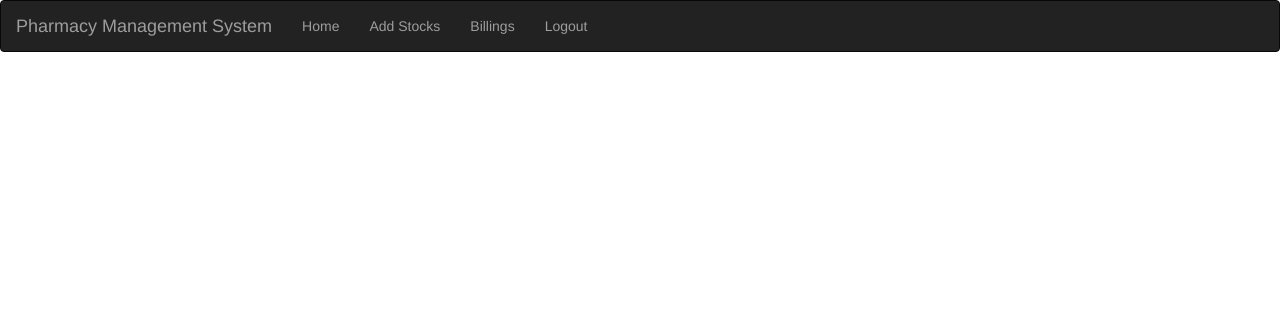
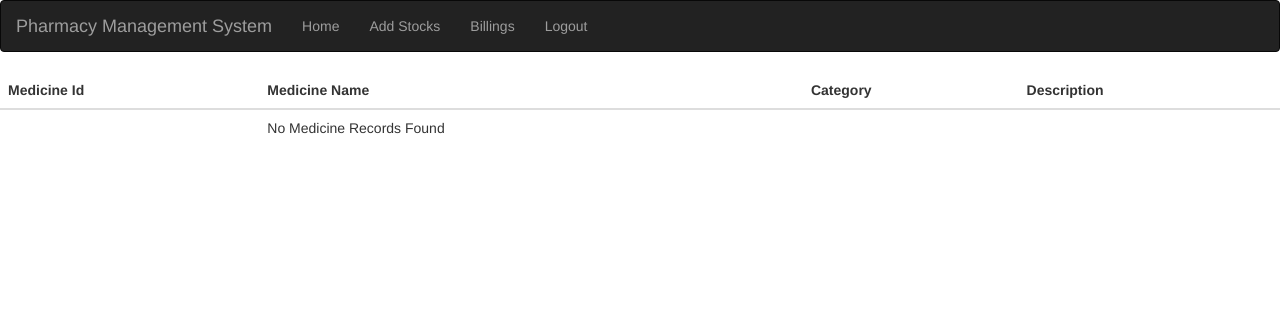
Before and after one commit to sanathkumarls/Pharmacy_MVC, a PHP site: page /application/views/Medicine.php in a window 1280 px wide. Shown: the top 312 px of the page. Run offline with PHP 8.4, Linux system fonts and the light colour scheme; the visitor is signed in with stand-in values (Sample User, id 1); tables that the repository leaves empty hold one stand-in row (values such as "Sample post").

Commit message:
Medicine and Supplier Details Added

```diff
--- a/application/views/Medicine.php
+++ b/application/views/Medicine.php
@@ -16,7 +16,12 @@ if(!isset($_SESSION['useremail']))
 
 include 'Header.php';
 
-
+require_once '../models/Medicine.php';
+$objMedicine = new Medicine();
+if(isset($_GET['m_id']))
+    $result=$objMedicine->getMedicine($_GET['m_id']);
+else
+    $result=$objMedicine->getMedicine(-1);
 ?>
 
 
@@ -24,6 +29,40 @@ include 'Header.php';
 </head>
 <body>
 
+<table class="table table-borderless">
+    <thead>
+    <tr>
+        <th scope="col">Medicine Id</th>
+        <th scope="col">Medicine Name</th>
+        <th scope="col">Category</th>
+        <th scope="col">Description</th>
+    </tr>
+    </thead>
+    <tbody>
+    <tr>
+
+        <?php
+
+        if($result != null)
+        {
+            while ($row = $result->fetch_assoc())
+            {
+                echo '
+                            <th scope="row">'.$row['m_id'].'</th>
+                            <td>'.$row['m_name'].'</td>
+                            <td>'.$row['m_category'].'</td>
+                            <td>'.$row['m_description'].'</td>';
+            }
+        }
+        else
+        {
+            echo "<th></th><td>No Medicine Records Found</td>";
+        }
+        ?>
+
+    </tr>
+    </tbody>
+</table>
 
 </body>
 </html>
```
Also changed, not shown: application/views/AddStocks.php (+12 -4 lines), application/views/Supplier.php (+38 -1 lines).
